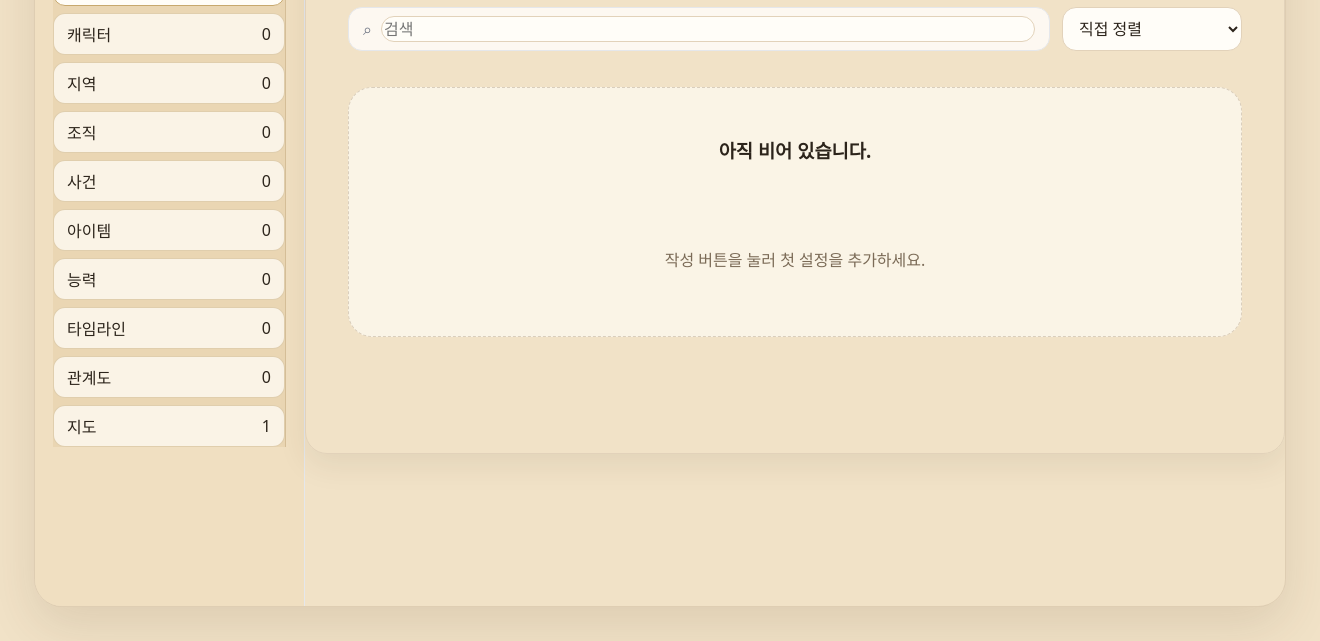
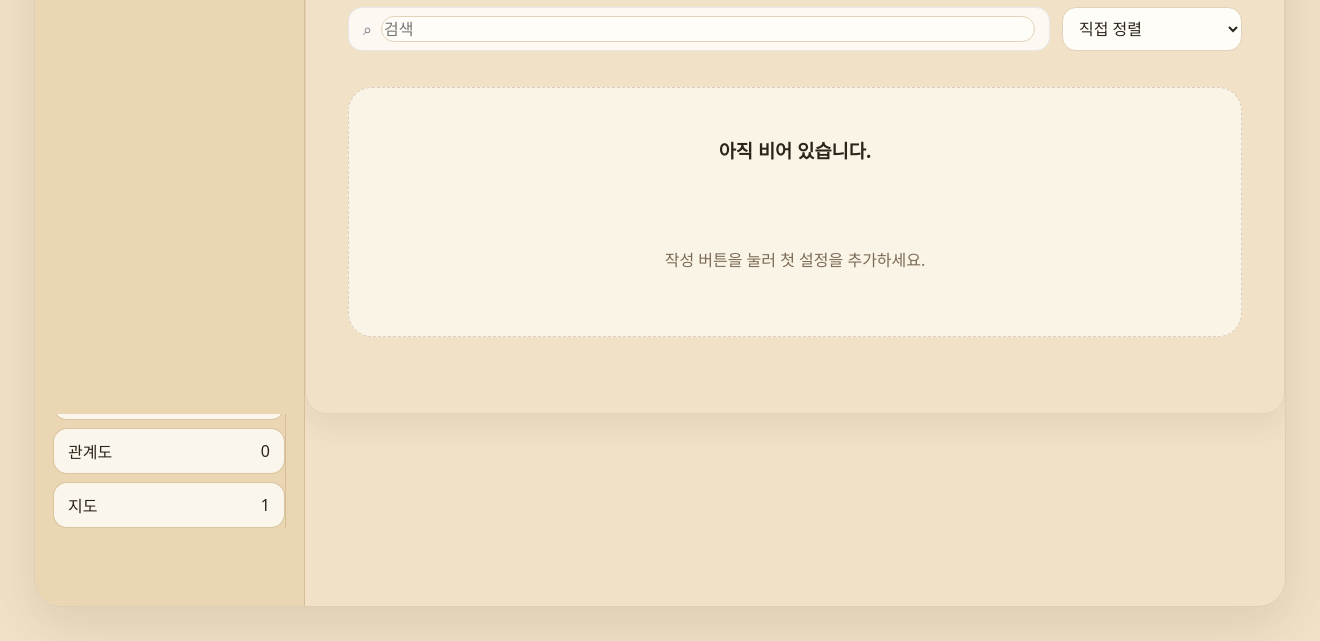
Before and after one commit to RUGISa/setting, an Electron app: page index.html in a window 1320 px wide. Shown: the part 159-800 px from the top of the page. Drawn offline with Linux system fonts and the light colour scheme.

Commit message:
Add files via upload

```diff
--- a/style.css
+++ b/style.css
@@ -2332,3 +2332,138 @@ button.primary,
   border: 2px solid #f3e6cf;
   border-radius: 999px;
 }
+
+/* =========================================================
+   left drawer restore fix
+   ========================================================= */
+.app {
+  grid-template-columns: 270px minmax(0, 1fr) !important;
+}
+
+.app-header {
+  grid-column: 1 !important;
+  grid-row: 1 !important;
+  display: block !important;
+  height: auto !important;
+  min-height: 116px !important;
+  padding: 26px 24px 12px !important;
+  background: #ead6b3 !important;
+  border-right: 1px solid #d6bf98 !important;
+  border-bottom: 0 !important;
+  box-shadow: none !important;
+  position: relative !important;
+  z-index: 3 !important;
+}
+
+.app-header h1 {
+  margin: 0 !important;
+  font-family: Georgia, "Noto Serif KR", serif !important;
+  font-size: 31px !important;
+  line-height: 1.1 !important;
+  color: #2c241b !important;
+}
+
+.drawer {
+  grid-column: 1 !important;
+  grid-row: 1 / span 2 !important;
+  display: block !important;
+  position: static !important;
+  width: auto !important;
+  max-height: none !important;
+  min-height: 100% !important;
+  padding: 120px 18px 22px !important;
+  background: #ead6b3 !important;
+  border: 0 !important;
+  border-right: 1px solid #d6bf98 !important;
+  border-radius: 0 !important;
+  opacity: 1 !important;
+  pointer-events: auto !important;
+  transform: none !important;
+  overflow-y: auto !important;
+  overflow-x: hidden !important;
+  z-index: 2 !important;
+}
+
+.drawer-head {
+  display: none !important;
+}
+
+.drawer-nav,
+#categoryNav {
+  display: flex !important;
+  flex-direction: column !important;
+  gap: 8px !important;
+  align-items: stretch !important;
+  justify-content: flex-start !important;
+  width: 100% !important;
+  min-height: 0 !important;
+}
+
+.drawer-nav button,
+#categoryNav button {
+  width: 100% !important;
+  min-height: 46px !important;
+  display: flex !important;
+  align-items: center !important;
+  justify-content: space-between !important;
+  padding: 0 14px !important;
+  border-radius: 14px !important;
+  background: rgba(255,253,248,.82) !important;
+  border: 1px solid rgba(214,191,152,.9) !important;
+  color: #2c241b !important;
+  box-shadow: none !important;
+}
+
+.drawer-nav button:hover,
+#categoryNav button:hover {
+  background: rgba(255,253,248,.94) !important;
+}
+
+.drawer-nav button.active,
+#categoryNav button.active {
+  background: #fffdf8 !important;
+  border-color: #c7a86e !important;
+}
+
+.screen {
+  grid-column: 2 !important;
+  min-width: 0 !important;
+  overflow: auto !important;
+}
+
+@media (max-width: 980px) {
+  .app-header {
+    background: #fffdf8 !important;
+    border-right: 0 !important;
+    border-bottom: 1px solid #e2d2ba !important;
+    min-height: 62px !important;
+    padding: 12px 16px !important;
+    display: flex !important;
+    justify-content: center !important;
+    align-items: center !important;
+  }
+
+  .drawer {
+    position: fixed !important;
+    left: 50% !important;
+    top: 72px !important;
+    width: min(360px, calc(100vw - 34px)) !important;
+    max-height: calc(100vh - 96px) !important;
+    min-height: auto !important;
+    padding: 14px !important;
+    border: 1px solid #e2d2ba !important;
+    border-radius: 24px !important;
+    background: #fffdf8 !important;
+    box-shadow: 0 24px 70px rgba(55, 36, 19, .22) !important;
+    opacity: 0 !important;
+    pointer-events: none !important;
+    transform: translateX(-50%) translateY(-10px) !important;
+    z-index: 80 !important;
+  }
+
+  body.menu-open .drawer {
+    opacity: 1 !important;
+    pointer-events: auto !important;
+    transform: translateX(-50%) translateY(0) !important;
+  }
+}
```
